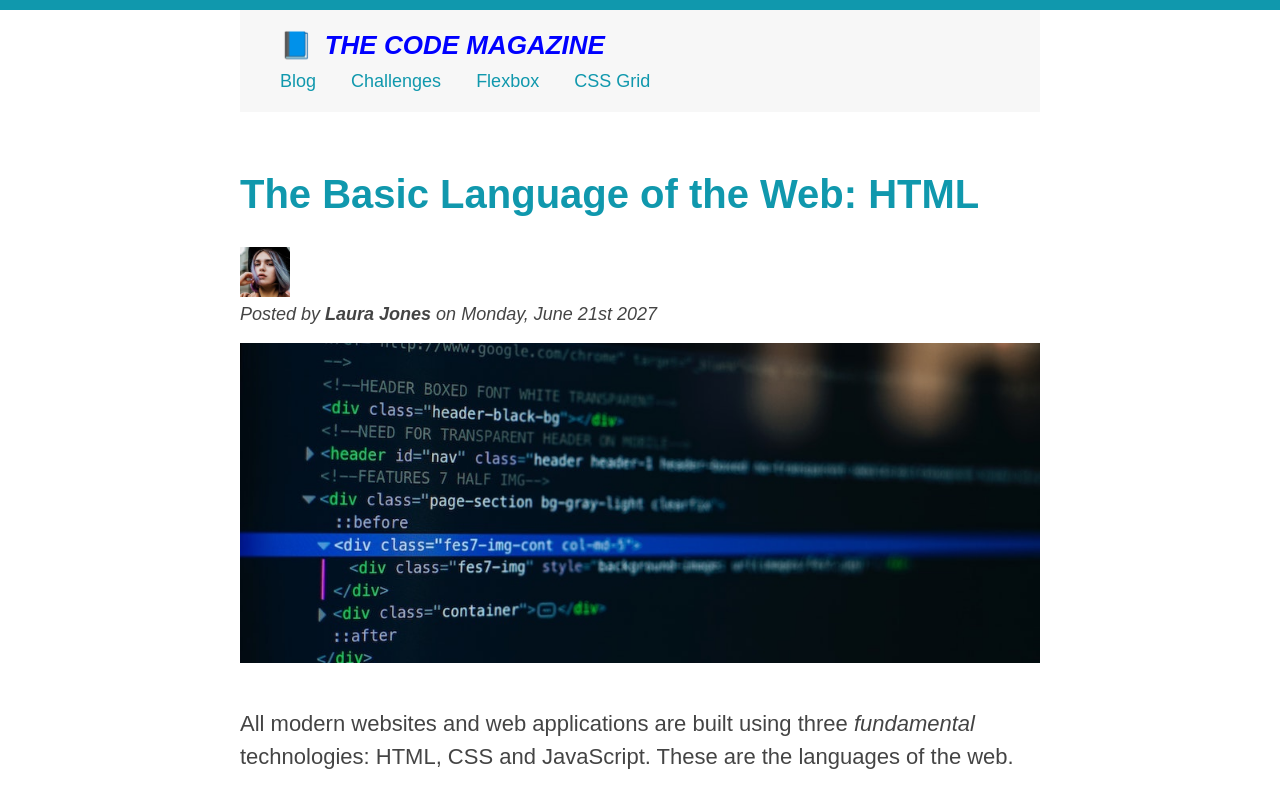
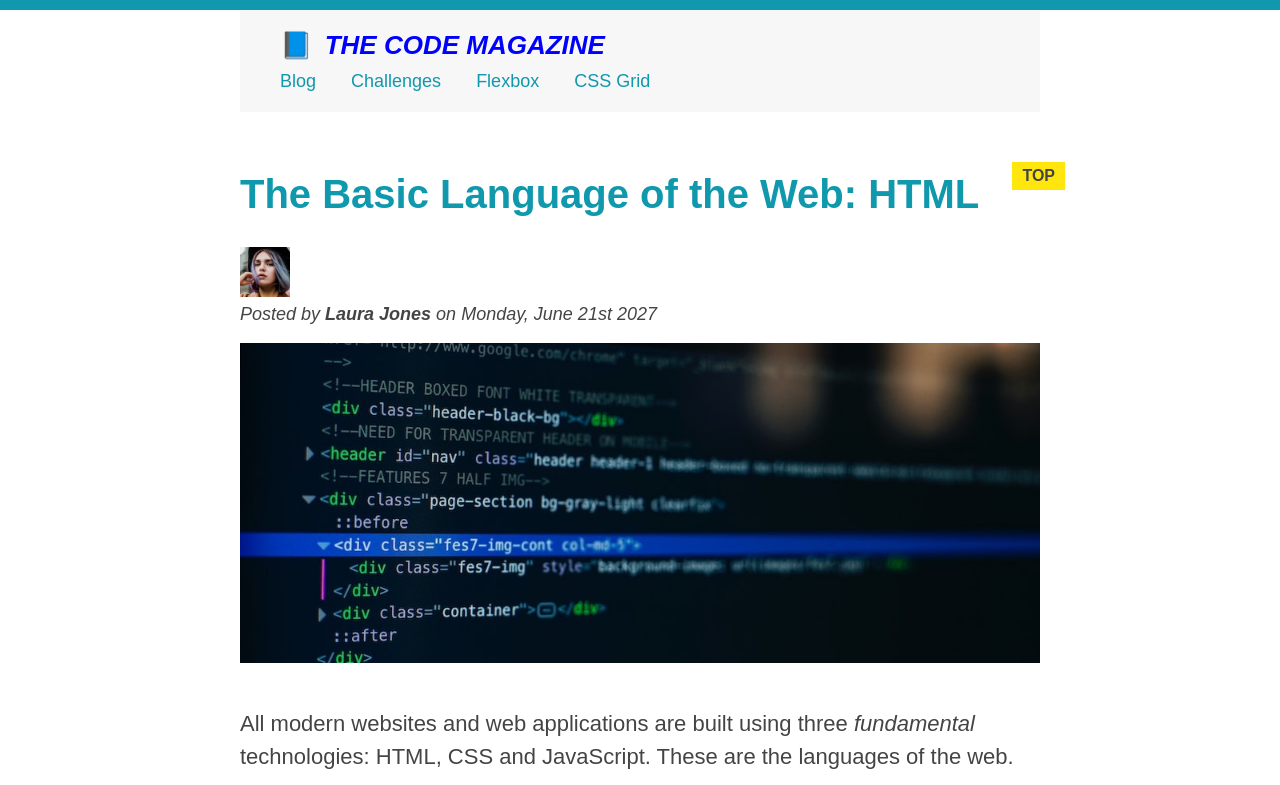
Before and after one commit to zoranbajic/css-practice, a plain HTML site: page 03-CSS-Fundamentals/index.html in a window 1280 px wide. Shown: the top 785 px of the page. Drawn offline with Linux system fonts and the light colour scheme.

Commit message:
style: finish pseudo-element

```diff
--- a/03-CSS-Fundamentals/style.css
+++ b/03-CSS-Fundamentals/style.css
@@ -195,6 +195,23 @@ h3 + p::first-line {
   /* color: red; */
 }
 
+h2 {
+  position: relative;
+}
+
+h2::after {
+  content: 'TOP';
+  background-color: #ffe70e;
+  color: #444;
+  font-size: 16px;
+  font-weight: bold;
+  display: inline-block;
+  padding: 5px 10px;
+  position: absolute;
+  top: -10px;
+  right: -25px;
+}
+
 /* Resolving conflicts */
 
 /* #copyright {
```
